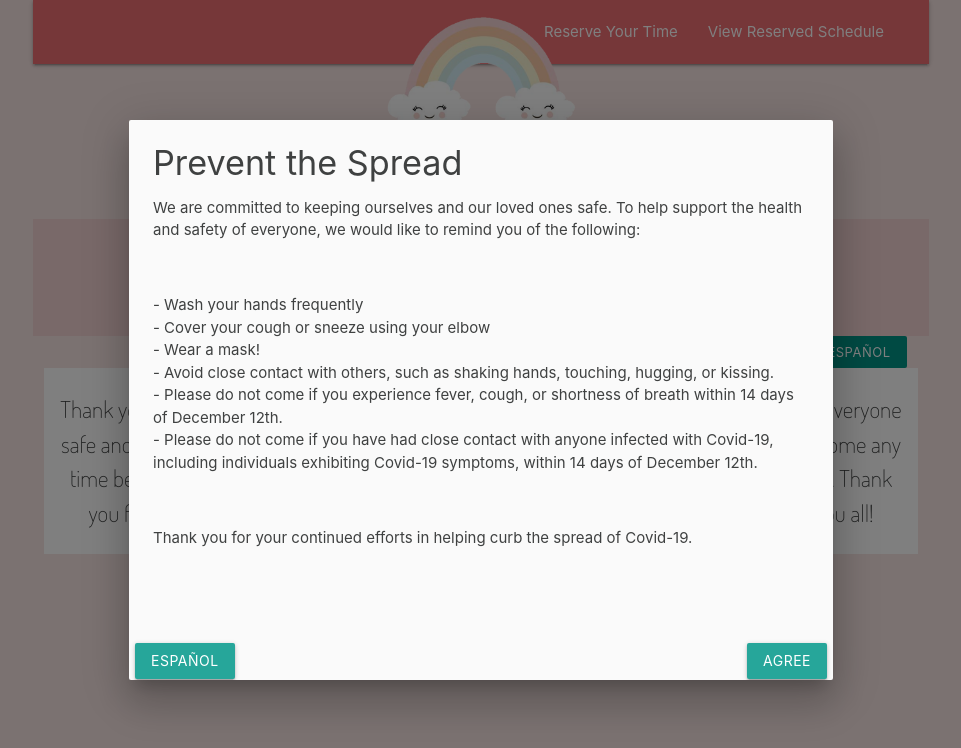
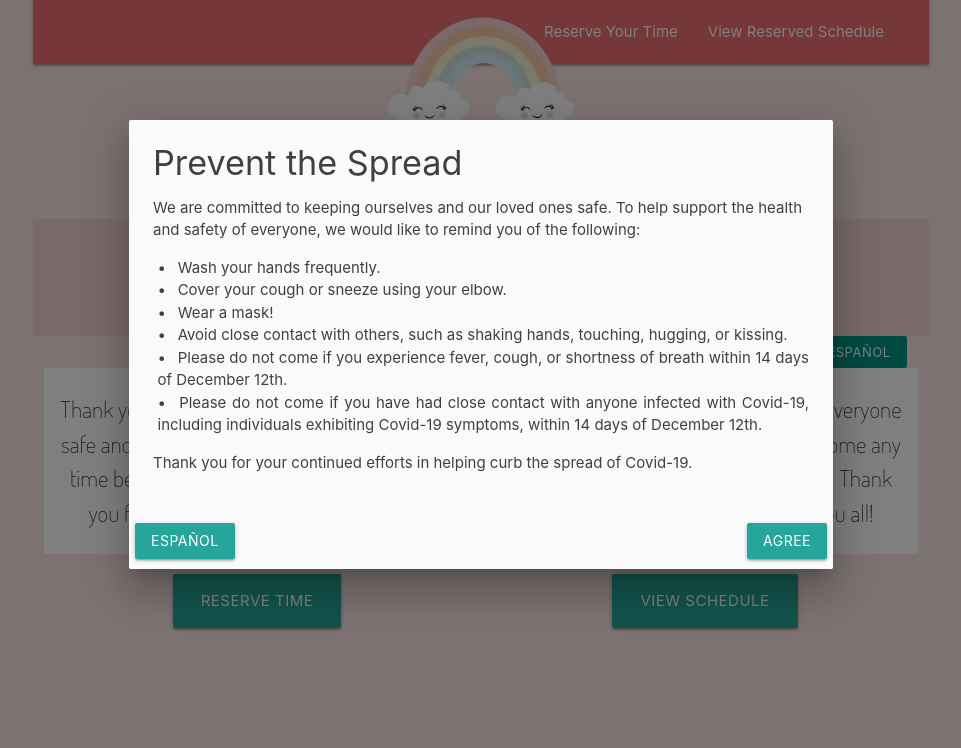
Before and after one commit to bessygmartinez/drive-by-shower, a React (Create React App) app in the folder client/: page / in a window 1280 px wide. Shown: the top 748 px of the page, without its empty margins (159-1120 px from the left). Built offline with nearby package versions, Linux system fonts and the light colour scheme.

Commit message:
changed bullet points and spacing

```diff
--- a/client/src/components/Modal/index.js
+++ b/client/src/components/Modal/index.js
@@ -6,13 +6,13 @@ export class CovidModal extends Component {
   constructor() {
     super();
     this.state = {
-          spanish: false
+      spanish: false,
     };
   }
 
   setCookie = () => {
-            Cookies.set('closeModal', 'true', { expires: 1 });
-          }
+    Cookies.set("closeModal", "true", { expires: 1 });
+  };
 
   handleToggle = (e) => {
     e.preventDefault();
@@ -23,15 +23,14 @@ export class CovidModal extends Component {
   };
 
   render() {
-        let open = this.props.open
+    let open = this.props.open;
 
     return (
       <div>
         <Modal
           actions={[
             <div style={{ float: "right" }} id="modal-close">
-              <Button modal="close" node="button" waves="teal"
-              onClick={this.setCookie}>
+              <Button modal="close" node="button" waves="teal" onClick={this.setCookie}>
                 {this.state.spanish === false ? "Agree" : "De Acuerdo"}
               </Button>
             </div>,
@@ -62,61 +61,91 @@ export class CovidModal extends Component {
         >
           <p className={this.state.spanish === false ? "show-english" : "hide-english"}>
             We are committed to keeping ourselves and our loved ones safe. To help support the
-            health and safety of everyone, we would like to remind you of the following:</p>
+            health and safety of everyone, we would like to remind you of the following:
+          </p>
 
-            <br/>
-            <ul className={this.state.spanish === false ? "show-english" : "hide-english"}>
-              <li>- Wash your hands frequently</li>
-              <li>- Cover your cough or sneeze using your elbow</li>
-              <li>- Wear a mask!</li>
-              <li>
-                - Avoid close contact with others, such as shaking hands, touching, hugging, or
-                kissing.
+          <ul className={this.state.spanish === false ? "show-english" : "hide-english"} style={{textAlign: "justify"}}>
+            <li className="tab">
+              • <span style={{ paddingLeft: "0.5em" }}>Wash your hands frequently.</span>
             </li>
-              <li>
-                - Please do not come if you experience fever, cough, or shortness of breath within
+            <li className="tab">
+              •{" "}
+              <span style={{ paddingLeft: "0.5em" }}>
+                Cover your cough or sneeze using your elbow.
+              </span>
+            </li>
+            <li className="tab">
+              • <span style={{ paddingLeft: "0.5em" }}>Wear a mask!</span>
+            </li>
+            <li className="tab">
+              • <span style={{ paddingLeft: "0.5em" }}>Avoid close contact with others, such as shaking hands, touching, hugging, or
+                kissing.</span>
+            </li>
+            <li className="tab">
+                • <span style={{ paddingLeft: "0.5em" }}>Please do not come if you experience fever, cough, or shortness of breath within
                 14 days of December 12th.
+              </span>
             </li>
-              <li>
-                - Please do not come if you have had close contact with anyone infected with
+            <li className="tab">
+                • <span style={{ paddingLeft: "0.5em" }}>Please do not come if you have had close contact with anyone infected with
                 Covid-19, including individuals exhibiting Covid-19 symptoms, within 14 days of
                 December 12th.
+              </span>
             </li>
           </ul>
-            <br/>
 
           <p className={this.state.spanish === false ? "show-english" : "hide-english"}>
             Thank you for your continued efforts in helping curb the spread of Covid-19.
           </p>
 
           <p className={this.state.spanish === true ? "show-spanish" : "hide-spanish"}>
-          Estamos comprometidos a nuestros seres queridos y a nosotros mismos. Para mantener
-          la salud y seguridad de todos, nos gustaría recordarle de lo siguiente:</p>
+            Estamos comprometidos a nuestros seres queridos y a nosotros mismos. Para mantener la
+            salud y seguridad de todos, nos gustaría recordarle de lo siguiente:
+          </p>
 
-          <br/>
-            <ul className={this.state.spanish === true ? "show-spanish" : "hide-spanish"}>
-              <li>- Lávese las manos con frecuencia</li>
-              <li>- Cúbrase al toser o estornudar con el codo</li>
-              <li>- ¡Usar una máscara!</li>
-              <li>
-                - Evite el contacto cercano con otras personas, como dar la mano, tocar, abrazar o besar.
+          <ul className={this.state.spanish === true ? "show-spanish" : "hide-spanish"} style={{textAlign: "justify"}}>
+            <li className="tab">
+              • <span style={{ paddingLeft: "0.5em" }}>Lávese las manos con frecuencia.</span>
             </li>
-              <li>
-                - Por favor no venga si tiene fiebre, tos o dificultades respirando dentro de 14 días posteriores al 12 de Diciembre.
+            <li className="tab">
+              •{" "}
+              <span style={{ paddingLeft: "0.5em" }}>
+                Cúbrase al toser o estornudar con el codo.
+              </span>
             </li>
-              <li>
-                - Por favor no venga si ha tenido contacto cercano con alguien infectado con Covid-19, incluidas personas que presenten
-                síntomas de Covid-19, dentro de 14 días posteriores al 12 de Diciembre.
+            <li className="tab">
+              • <span style={{ paddingLeft: "0.5em" }}>¡Usar una máscara!</span>
+            </li>
+            <li className="tab">
+              •{" "}
+              <span style={{ paddingLeft: "0.5em" }}>
+                Evite el contacto cercano con otras personas, como dar la mano, tocar, abrazar o
+                besar.
+              </span>
+            </li>
+            <li className="tab">
+              •{" "}
+              <span style={{ paddingLeft: "0.5em" }}>
+                Por favor no venga si tiene fiebre, tos o dificultades respirando dentro de 14 días
+                posteriores al 12 de Diciembre.
+              </span>
+            </li>
+            <li className="tab">
+              •{" "}
+              <span style={{ paddingLeft: "0.5em" }}>
+                Por favor no venga si ha tenido contacto cercano con alguien infectado con Covid-19,
+                incluidas personas que presenten síntomas de Covid-19, dentro de 14 días posteriores
+                al 12 de Diciembre.
+              </span>
             </li>
           </ul>
-            <br/>
 
           <p className={this.state.spanish === true ? "show-spanish" : "hide-spanish"}>
             Gracias por sus continuos esfuerzos en frenar la propagación del Covid-19.
           </p>
         </Modal>
       </div>
-        )
+    );
   }
 }
 
```
Lines whose indentation alone changed are shown as unchanged.
